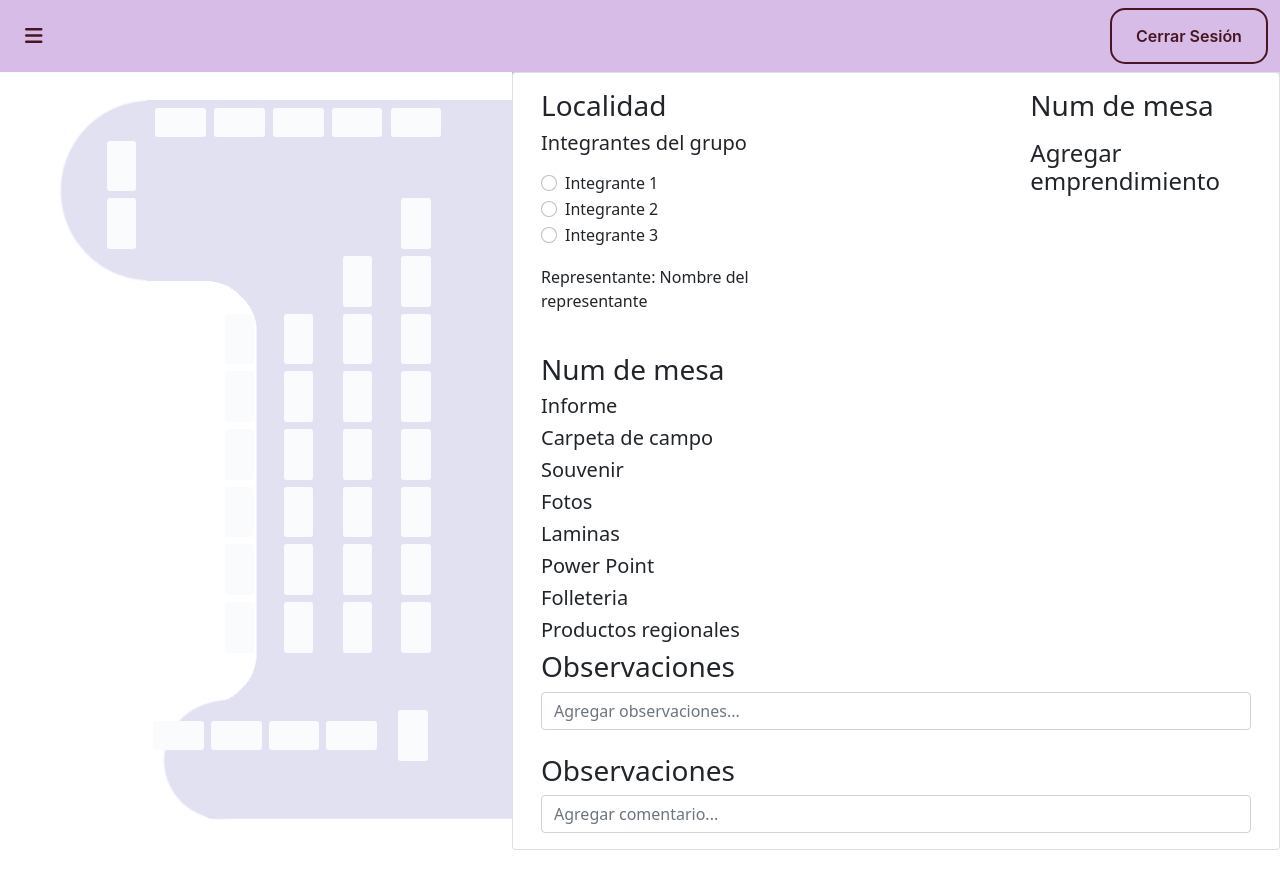
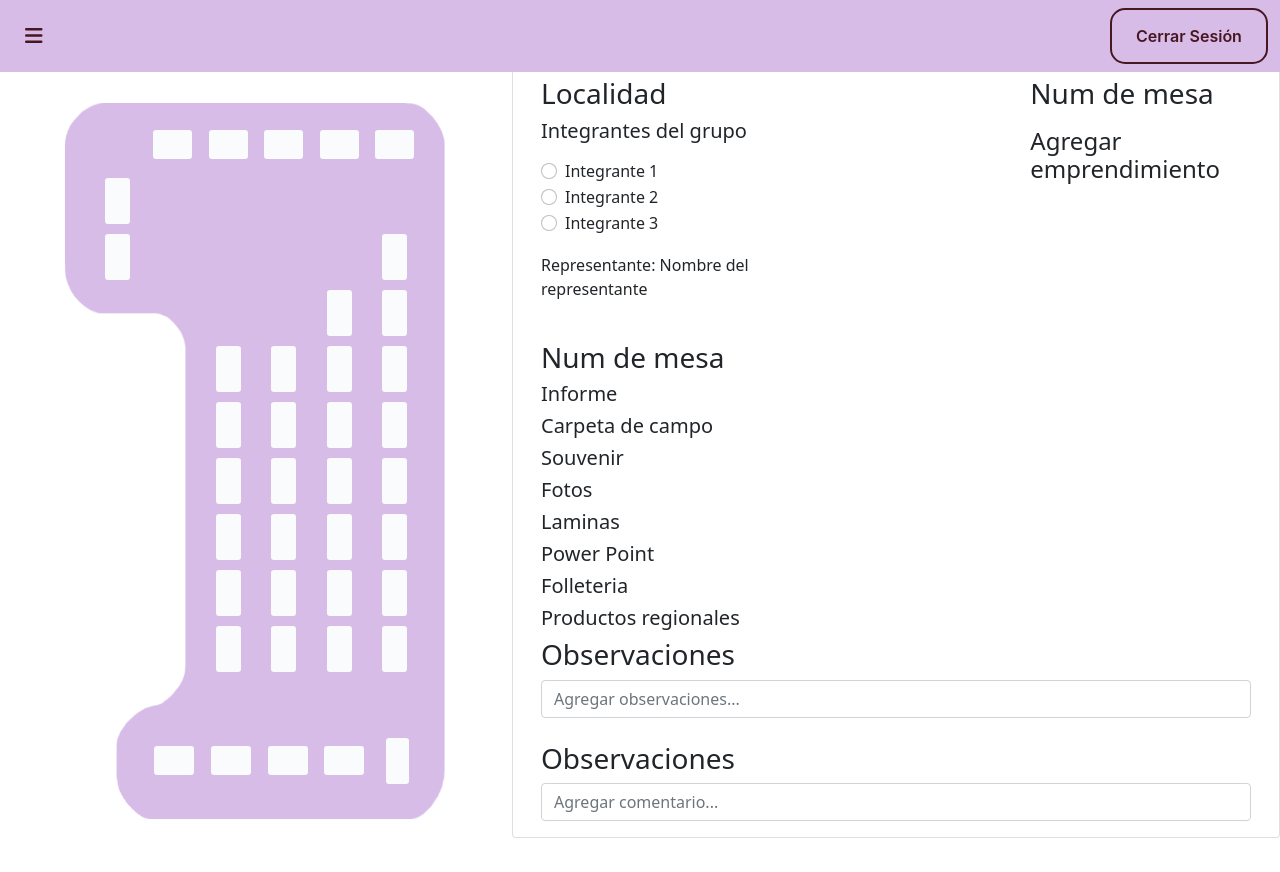
Before and after one commit to NAWUI/sist_Turismo, a PHP site: page /map.php in a window 1280 px wide. After the commit the page ends 838 px from the top, so only its background shows below. Run offline with PHP 8.4, Linux system fonts and the light colour scheme.

Commit message:
Ajustes de diseño del mapa

```diff
--- a/css/style.css
+++ b/css/style.css
@@ -3,11 +3,18 @@ body {
     margin: 0;
     padding: 0;
     font-family: Arial, sans-serif;
+    height: 100vh;
+}
+.rowMap{
+  height: 8%;
+  margin-top: 1%;
+  margin-bottom: 1%;
 }
 .headerA{
   -webkit-box-shadow: 0px -28px 100px 9px rgba(0,0,0,0.75);
   -moz-box-shadow: 0px -28px 100px 9px rgba(0,0,0,0.75);
   box-shadow: 0px -28px 100px 9px rgba(0,0,0,0.75);
+  height: 7.5%;
 }
 .button-28 {
     appearance: none;
@@ -243,30 +250,47 @@ body {
 }
 .mapaLayout {
   width: 100%;
-  height: 100vh;
+  height: 92.5%;
 
   display: grid;
   grid:
     "Mapa Descripcion" auto
     / 40% 60%;
 }
+@media screen and (max-width: 750px) {
+  .mapaLayout {
+    width: 100%;
+    height: 92.5%;
 
+    display: grid;
+    grid:
+      "Mapa Descripcion" auto
+      / 100% 0%;
+  }
+  .Mapa {
+    grid-area: Mapa;
+    background-image: url("../img/FondoMapaTurismo3.png");
+    background-repeat: no-repeat;
+    background-size: 100% 100%;
+  }
+  .Descripcion { display: none; }
+}
 .Mapa {
   grid-area: Mapa;
-  background-image: url("../img/FondoMapaTurismo2.png");
+  background-image: url("../img/FondoMapaTurismo3.png");
   background-repeat: no-repeat;
-  background-size: cover;
+  background-size: 100% 100%;
 }
 .Descripcion { grid-area: Descripcion; }
 
 .mapContainer.mapContainer{
-padding-top: 7%;
-padding-left: 18%;
-padding-right: 13%;
+  display: flex;
+  justify-content: center;
+  align-items: center;
 }
 .mapConteinerConteiner.mapConteinerConteiner{
-  height: 100%;
-  width: 100%;
+  height: 85%;
+  width: 65%;
 }
 
 .fila {
@@ -276,14 +300,14 @@ padding-right: 13%;
 }
 
 .standVer {
-  width: 3.66vh;
-  height: 6.33vh;
+  width: 45%;
+  height: 100%;
   background-color: #FAFBFD;
   border-radius: 3px;
 }
 .standHor {
-  width: 6.33vh;
-  height: 3.66vh;
+  width: 80%;
+  height: 55%;
   background-color: #FAFBFD;
   border-radius: 3px;
 }
@@ -294,26 +318,34 @@ padding-right: 13%;
   border: 2px solid #672d39;
 }
 .standVerINVISIBLE{
-  width: 3.66vh;
-  height: 6.33vh;
+  width: 60%;
+  height: 100%;
 }
 .standHorINVISIBLE{
-  width: 6.33vh;
-  height: 3.66vh;
+  width: 80%;
+  height: 55%;
 }
 .standAjusteV.standAjusteV{
   padding-top: 1%;
   padding-bottom: 1%;
+  padding-left: 0%;
+  padding-right: 0%;
   display: flex; /* Establece el contenedor externo como un contenedor flexible */
   justify-content: center; /* Centra horizontalmente el contenido */
   align-items: center; /* Centra verticalmente el contenido */
+  height: 100%;
+  width: 100%;
 }
 .standAjusteH.standAjusteH{
   padding-left: 1%;
   padding-right: 1%;
+  padding-top: 0%;
+  padding-bottom: 0%;
   display: flex; /* Establece el contenedor externo como un contenedor flexible */
   justify-content: center; /* Centra horizontalmente el contenido */
   align-items: center; /* Centra verticalmente el contenido */
+  height: 100%;
+  width: 100%;
 }
 
 .seleccionado{
--- a/map.php
+++ b/map.php
@@ -67,7 +67,7 @@
         <section class="mapaLayout">
             <div class="Mapa mapContainer">
                 <div class="container mapConteinerConteiner">
-                    <div class="row">
+                    <div class="row rowMap">
                         <div class="col standAjusteH"><div class="standHorINVISIBLE"></div></div>
                         <div class="col standAjusteH"><div class="standHor" id="stand1"></div></div>
                         <div class="col standAjusteH"><div class="standHor" id="stand2"></div></div>
@@ -75,82 +75,82 @@
                         <div class="col standAjusteH"><div class="standHor" id="stand4"></div></div>
                         <div class="col standAjusteH"><div class="standHor" id="stand5"></div></div>
                     </div>
-                    <div class="row">
+                    <div class="row rowMap">
                         <div class="col standAjusteV"><div class="standVer" id="stand6"></div></div>
-                        <div class="col"></div>
-                        <div class="col"></div>
-                        <div class="col"></div>
-                        <div class="col"></div>
-                        <div class="col"></div>
+                        <div class="col standAjusteV"><div class="standVerINVISIBLE"></div></div>
+                        <div class="col standAjusteV"><div class="standVerINVISIBLE"></div></div>
+                        <div class="col standAjusteV"><div class="standVerINVISIBLE"></div></div>
+                        <div class="col standAjusteV"><div class="standVerINVISIBLE"></div></div>
+                        <div class="col standAjusteV"><div class="standVerINVISIBLE"></div></div>
                     </div>
-                    <div class="row">
+                    <div class="row rowMap">
                         <div class="col standAjusteV"><div class="standVer" id="stand7"></div></div>
-                        <div class="col"></div>
-                        <div class="col"></div>
-                        <div class="col"></div>
-                        <div class="col"></div>
+                        <div class="col standAjusteV"><div class="standVerINVISIBLE"></div></div>
+                        <div class="col standAjusteV"><div class="standVerINVISIBLE"></div></div>
+                        <div class="col standAjusteV"><div class="standVerINVISIBLE"></div></div>
+                        <div class="col standAjusteV"><div class="standVerINVISIBLE"></div></div>
                         <div class="col standAjusteV"><div class="standVer" id="stand8"></div></div>
                     </div>
-                    <div class="row">
-                        <div class="col"></div>
-                        <div class="col"></div>
-                        <div class="col"></div>
-                        <div class="col"></div>
+                    <div class="row rowMap">
+                        <div class="col standAjusteV"><div class="standVerINVISIBLE"></div></div>
+                        <div class="col standAjusteV"><div class="standVerINVISIBLE"></div></div>
+                        <div class="col standAjusteV"><div class="standVerINVISIBLE"></div></div>
+                        <div class="col standAjusteV"><div class="standVerINVISIBLE"></div></div>
                         <div class="col standAjusteV"><div class="standVer" id="stand9"></div></div>
                         <div class="col standAjusteV"><div class="standVer" id="stand10"></div></div>
                     </div>
-                    <div class="row">
-                        <div class="col"></div>
-                        <div class="col"></div>
+                    <div class="row rowMap">
+                        <div class="col standAjusteV"><div class="standVerINVISIBLE"></div></div>
+                        <div class="col standAjusteV"><div class="standVerINVISIBLE"></div></div>
                         <div class="col standAjusteV"><div class="standVer" id="stand11"></div></div>
                         <div class="col standAjusteV"><div class="standVer" id="stand12"></div></div>
                         <div class="col standAjusteV"><div class="standVer" id="stand13"></div></div>
                         <div class="col standAjusteV"><div class="standVer" id="stand14"></div></div>
                     </div>
-                    <div class="row">
-                        <div class="col"></div>
-                        <div class="col"></div>
+                    <div class="row rowMap">
+                        <div class="col standAjusteV"><div class="standVerINVISIBLE"></div></div>
+                        <div class="col standAjusteV"><div class="standVerINVISIBLE"></div></div>
                         <div class="col standAjusteV"><div class="standVer" id="stand15"></div></div>
                         <div class="col standAjusteV"><div class="standVer" id="stand16"></div></div>
                         <div class="col standAjusteV"><div class="standVer" id="stand17"></div></div>
                         <div class="col standAjusteV"><div class="standVer" id="stand18"></div></div>
                     </div>
-                    <div class="row">
-                        <div class="col"></div>
-                        <div class="col"></div>
+                    <div class="row rowMap">
+                        <div class="col standAjusteV"><div class="standVerINVISIBLE"></div></div>
+                        <div class="col standAjusteV"><div class="standVerINVISIBLE"></div></div>
                         <div class="col standAjusteV"><div class="standVer" id="stand19"></div></div>
                         <div class="col standAjusteV"><div class="standVer" id="stand20"></div></div>
                         <div class="col standAjusteV"><div class="standVer" id="stand21"></div></div>
                         <div class="col standAjusteV"><div class="standVer" id="stand22"></div></div>
                     </div>
-                    <div class="row">
-                        <div class="col"></div>
-                        <div class="col"></div>
+                    <div class="row rowMap">
+                        <div class="col standAjusteV"><div class="standVerINVISIBLE"></div></div>
+                        <div class="col standAjusteV"><div class="standVerINVISIBLE"></div></div>
                         <div class="col standAjusteV"><div class="standVer" id="stand23"></div></div>
                         <div class="col standAjusteV"><div class="standVer" id="stand24"></div></div>
                         <div class="col standAjusteV"><div class="standVer" id="stand25"></div></div>
                         <div class="col standAjusteV"><div class="standVer" id="stand26"></div></div>
                     </div>
-                    <div class="row">
-                        <div class="col"></div>
-                        <div class="col"></div>
+                    <div class="row rowMap">
+                        <div class="col standAjusteV"><div class="standVerINVISIBLE"></div></div>
+                        <div class="col standAjusteV"><div class="standVerINVISIBLE"></div></div>
                         <div class="col standAjusteV"><div class="standVer" id="stand27"></div></div>
                         <div class="col standAjusteV"><div class="standVer" id="stand28"></div></div>
                         <div class="col standAjusteV"><div class="standVer" id="stand29"></div></div>
                         <div class="col standAjusteV"><div class="standVer" id="stand30"></div></div>
                     </div>
-                    <div class="row">
-                        <div class="col"></div>
-                        <div class="col"></div>
+                    <div class="row rowMap">
+                        <div class="col standAjusteV"><div class="standVerINVISIBLE"></div></div>
+                        <div class="col standAjusteV"><div class="standVerINVISIBLE"></div></div>
                         <div class="col standAjusteV"><div class="standVer" id="stand31"></div></div>
                         <div class="col standAjusteV"><div class="standVer" id="stand32"></div></div>
                         <div class="col standAjusteV"><div class="standVer" id="stand33"></div></div>
                         <div class="col standAjusteV"><div class="standVer" id="stand34"></div></div>
                     </div>
-                    <div class="row">
-                        <div class="col"><div class="standVerINVISIBLE"></div></div>
+                    <div class="row rowMap">
+                        <div class="col standAjusteV"><div class="standVerINVISIBLE"></div></div>
                     </div>
-                    <div class="row">
+                    <div class="row rowMap">
                         <div class="col standAjusteH"><div class="standHorINVISIBLE"></div></div>
                         <div class="col standAjusteH"><div class="standHor" id="stand35"></div></div>
                         <div class="col standAjusteH"><div class="standHor" id="stand36"></div></div>
```
Also changed, not shown: index.html (deleted, +0 -84 lines), img/FondoMapaTurismo3.png (added), 1 other file.
